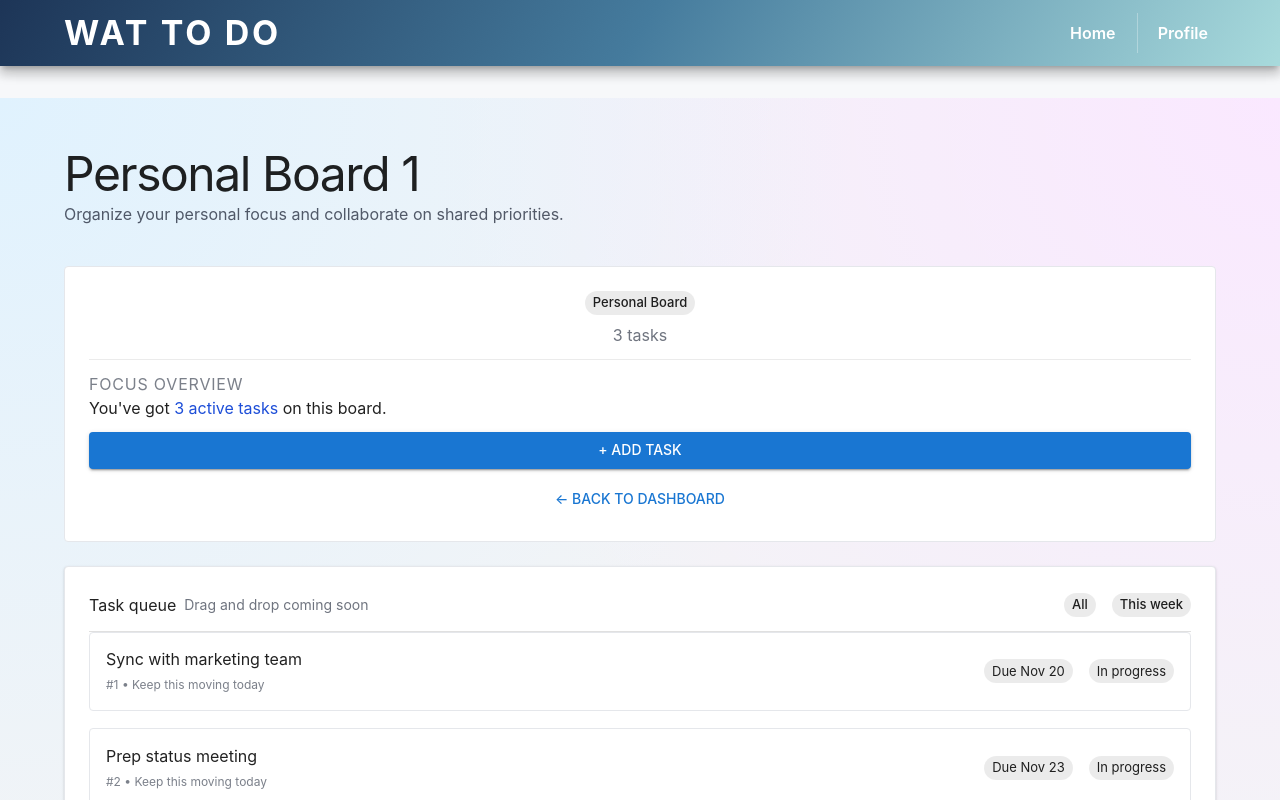
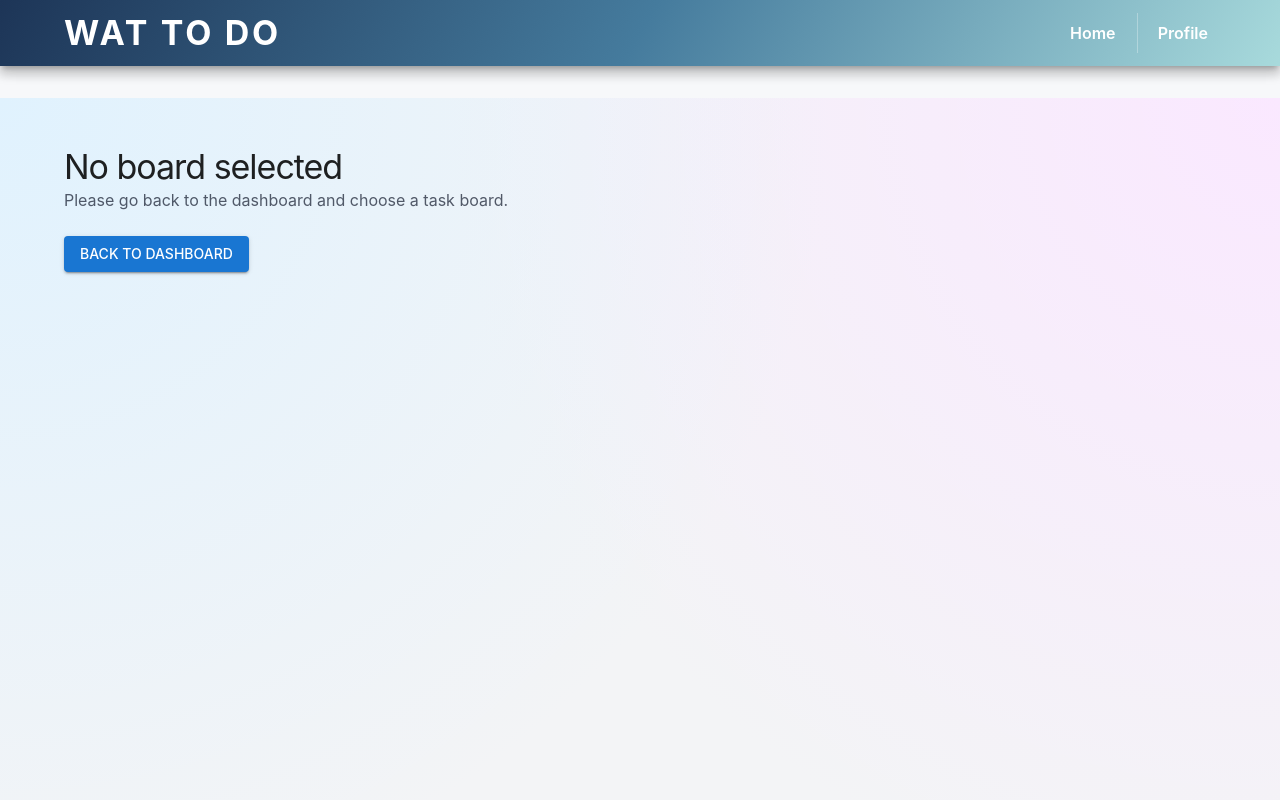
Before and after one commit to emilyqqian/WatToDo, a React (Vite) app in the folder Project/client/: page /board in a window 1280 px wide. Shown: the top 800 px of the page. Built offline with nearby package versions, Linux system fonts and the light colour scheme.

Commit message:
wire taskboard selection into SessionManager and load selected board in BoardPage

```diff
--- a/Project/client/src/Pages/BoardPage.jsx
+++ b/Project/client/src/Pages/BoardPage.jsx
@@ -11,25 +11,39 @@ import {
   Divider,
 } from '@mui/material'
 import { useNavigate } from 'react-router-dom'
+import { useGlobal } from '../SessionManager'
 
 export default function BoardPage() {
   const navigate = useNavigate()
+  const { state } = useGlobal()
+  const board = state.currentTaskBoard
 
-  // Hard-coded board & tasks for now
-  const board = {
-    id: 'demo-board-1',
-    name: 'Personal Board 1',
-    type: 'personal', // or 'shared'
-    description:
-      'Organize your personal focus and collaborate on shared priorities.',
-    tasks: [
-      { id: 't1', title: 'Sync with marketing team', due: 'Nov 20' },
-      { id: 't2', title: 'Prep status meeting', due: 'Nov 23' },
-      { id: 't3', title: 'Clean up legacy tags', due: 'Nov 26' },
-    ],
+  if (!board) {
+    return (
+      <Box className="board-page-root">
+        <Container maxWidth="lg" className="board-page-container">
+          <Box className="board-hero">
+            <Typography variant="h4" className="board-title">
+              No board selected
+            </Typography>
+            <Typography variant="body1" className="board-description">
+              Please go back to the dashboard and choose a task board.
+            </Typography>
+            <Box sx={{ mt: 3 }}>
+              <Button variant="contained" onClick={() => navigate('/')}>
+                Back to dashboard
+              </Button>
+            </Box>
+          </Box>
+        </Container>
+      </Box>
+    )
   }
 
   const isPersonal = board.type === 'personal'
+  const boardDescription =
+    board.description ??
+    'Organize your personal focus and collaborate on shared priorities.'
 
   return (
     <Box className="board-page-root">
@@ -40,7 +54,7 @@ export default function BoardPage() {
             {board.name}
           </Typography>
           <Typography variant="body1" className="board-description">
-            {board.description}
+            {boardDescription}
           </Typography>
         </Box>
 
@@ -152,7 +166,7 @@ export default function BoardPage() {
                       variant="body1"
                       className="board-task-title"
                     >
-                      {task.title}
+                      {task.name}
                     </Typography>
                     <Typography
                       variant="caption"
@@ -169,7 +183,7 @@ export default function BoardPage() {
                     className="board-task-meta"
                   >
                     <Chip
-                      label={`Due ${task.due}`}
+                      label={`Due ${task.dueDate}`}
                       size="small"
                       className="board-chip-due"
                     />
--- a/Project/client/src/Pages/Home.jsx
+++ b/Project/client/src/Pages/Home.jsx
@@ -1,5 +1,5 @@
 import { useMemo, useState } from 'react'
-import { Navigate, useNavigate } from 'react-router-dom';
+import { Navigate, useNavigate } from 'react-router-dom'
 import {
   Box,
   Button,
@@ -21,7 +21,7 @@ import {
   TextField,
   Typography,
 } from '@mui/material'
-import { useGlobal } from '../SessionManager';
+import { useGlobal } from '../SessionManager'
 
 const SAMPLE_TASKS = [
   'Draft sprint goals',
@@ -35,7 +35,6 @@ const SAMPLE_TASKS = [
   'Clean up legacy tags',
   'Sync with marketing team',
 ]
-
 
 const getRandomDueDateLabel = () => {
   const daysFromNow = Math.floor(Math.random() * 10) + 1
@@ -171,7 +170,8 @@ function BoardSection({ title, boards, onBoardClick }) {
                         sx={{
                           borderRadius: 2,
                           p: 2,
-                          transition: 'transform 0.2s ease, box-shadow 0.2s ease',
+                          transition:
+                            'transform 0.2s ease, box-shadow 0.2s ease',
                           '&:hover': {
                             transform: 'translateY(-2px)',
                             boxShadow: 6,
@@ -203,15 +203,15 @@ function BoardSection({ title, boards, onBoardClick }) {
 }
 
 function Home() {
-  const { state } = useGlobal()
+  const { state, updateState } = useGlobal()
   const navigate = useNavigate()
+
   if (!state.loggedIn) {
-    return (
-        <Navigate to="/login" replace />
-      )
+    return <Navigate to="/login" replace />
   }
 
   const [isDialogOpen, setIsDialogOpen] = useState(false)
+
   const initialPersonalBoards = useMemo(
     () => [
       createBoard('Personal Board 1', 'personal'),
@@ -220,6 +220,7 @@ function Home() {
     ],
     []
   )
+
   const initialSharedBoards = useMemo(
     () => [
       createBoard('Shared Board A', 'shared'),
@@ -228,6 +229,7 @@ function Home() {
     ],
     []
   )
+
   const [personalBoards, setPersonalBoards] = useState(initialPersonalBoards)
   const [sharedBoards, setSharedBoards] = useState(initialSharedBoards)
 
@@ -241,6 +243,11 @@ function Home() {
     } else {
       setSharedBoards((prev) => [...prev, board])
     }
+  }
+
+  const handleBoardClick = (board) => {
+    updateState({ currentTaskBoard: board })
+    navigate('/board')
   }
 
   return (
@@ -276,12 +283,12 @@ function Home() {
         <BoardSection
           title="Personal Task Boards"
           boards={personalBoards}
-          onBoardClick={() => navigate('/board')}
+          onBoardClick={handleBoardClick}
         />
         <BoardSection
           title="Shared Task Boards"
           boards={sharedBoards}
-          onBoardClick={() => navigate('/board')}
+          onBoardClick={handleBoardClick}
         />
       </Stack>
 
--- a/Project/client/src/SessionManager.jsx
+++ b/Project/client/src/SessionManager.jsx
@@ -1,4 +1,4 @@
-// GlobalState.jsx
+// SessionManager.jsx
 import { createContext, useContext, useState } from "react";
 
 const GlobalContext = createContext();
```
